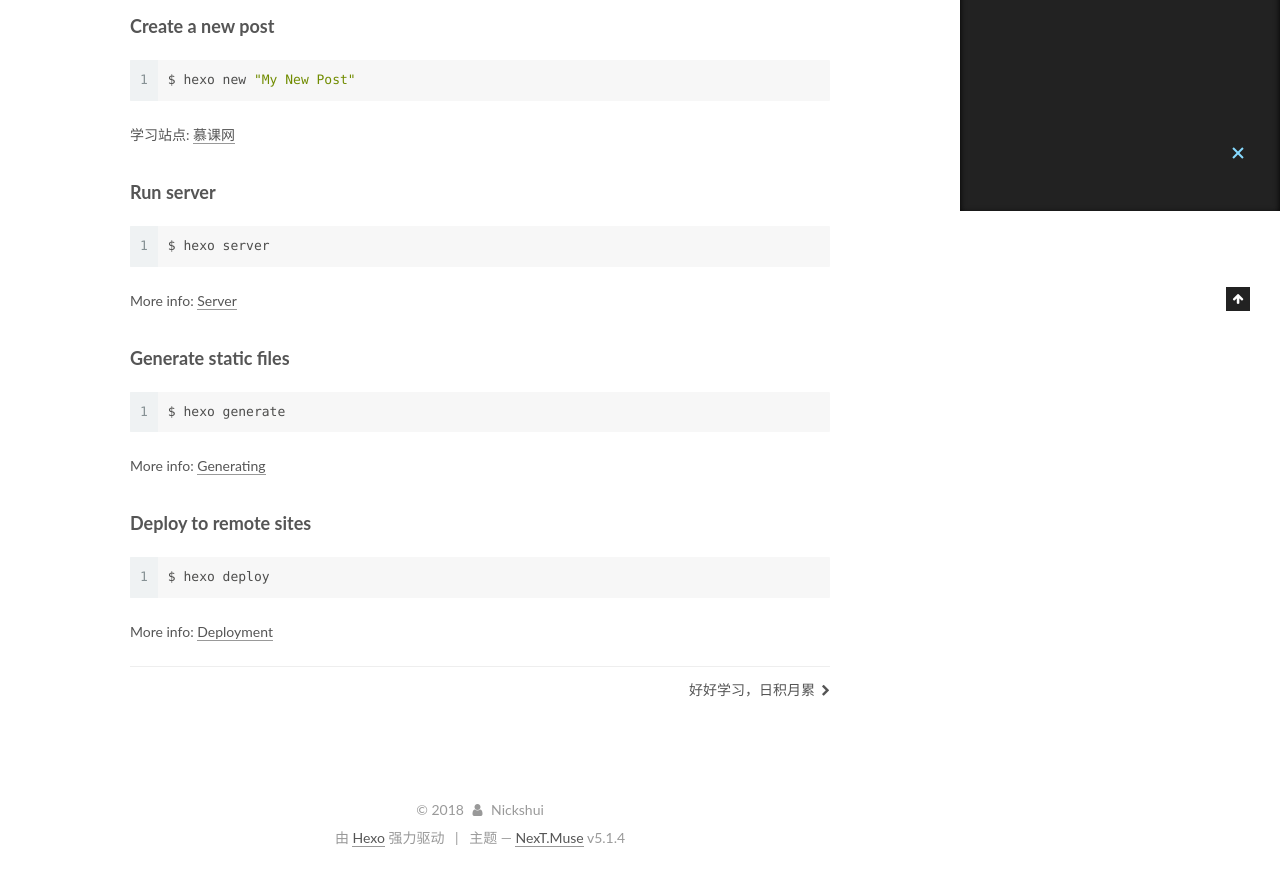
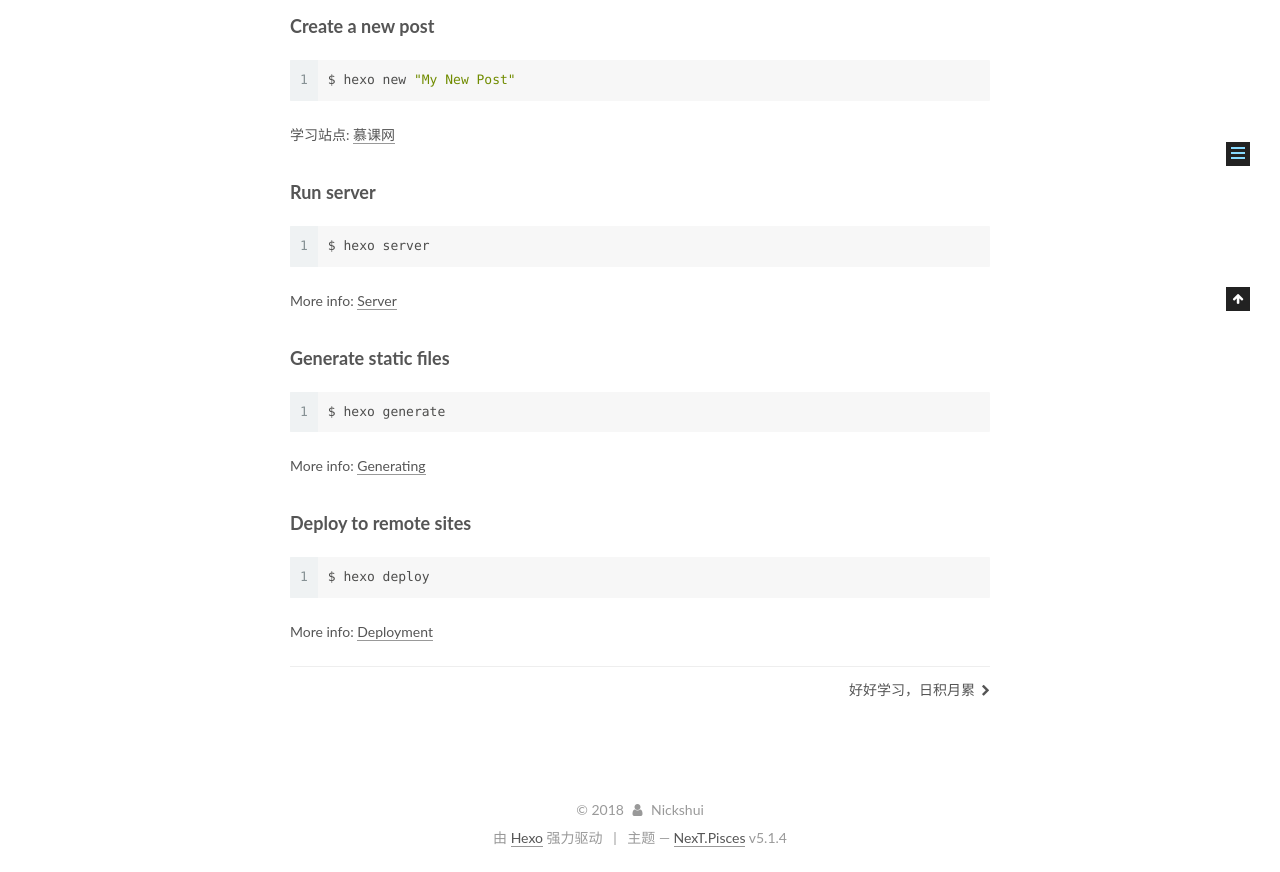
Before and after one commit to nickshui/nickshui.github.io, a plain HTML site: page 2018/10/09/hello-world/index.html in a window 1280 px wide. Shown: the part 589-1461 px from the top of the page. Drawn offline with Linux system fonts and the light colour scheme.

Commit message:
Site updated: 2018-10-09 10:33:23

```diff
--- a/2018/10/09/hello-world/index.html
+++ b/2018/10/09/hello-world/index.html
@@ -5,7 +5,7 @@
 
 
 
-<html class="theme-next muse use-motion" lang="zh-Hans">
+<html class="theme-next pisces use-motion" lang="zh-Hans">
 <head>
   <meta charset="UTF-8"/>
 <meta http-equiv="X-UA-Compatible" content="IE=edge" />
@@ -97,7 +97,7 @@
   var NexT = window.NexT || {};
   var CONFIG = {
     root: '/nickshui.github.io/',
-    scheme: 'Muse',
+    scheme: 'Pisces',
     version: '5.1.4',
     sidebar: {"position":"left","display":"post","offset":12,"b2t":false,"scrollpercent":false,"onmobile":false},
     fancybox: true,
@@ -496,7 +496,7 @@
 
 
 
-  <div class="theme-info">主题 &mdash; <a class="theme-link" target="_blank" href="https://github.com/iissnan/hexo-theme-next">NexT.Muse</a> v5.1.4</div>
+  <div class="theme-info">主题 &mdash; <a class="theme-link" target="_blank" href="https://github.com/iissnan/hexo-theme-next">NexT.Pisces</a> v5.1.4</div>
 
 
 
@@ -597,6 +597,13 @@
 
 
 
+  <script type="text/javascript" src="/nickshui.github.io/js/src/affix.js?v=5.1.4"></script>
+
+  <script type="text/javascript" src="/nickshui.github.io/js/src/schemes/pisces.js?v=5.1.4"></script>
+
+
+
+
   <script type="text/javascript" src="/nickshui.github.io/js/src/scrollspy.js?v=5.1.4"></script>
 <script type="text/javascript" src="/nickshui.github.io/js/src/post-details.js?v=5.1.4"></script>
 
```
Also changed, not shown: 2018/10/09/markdown学习/index.html (+10 -3 lines), archives/2018/10/index.html (+10 -3 lines), archives/2018/index.html (+10 -3 lines), archives/index.html (+10 -3 lines), index.html (+10 -3 lines).
